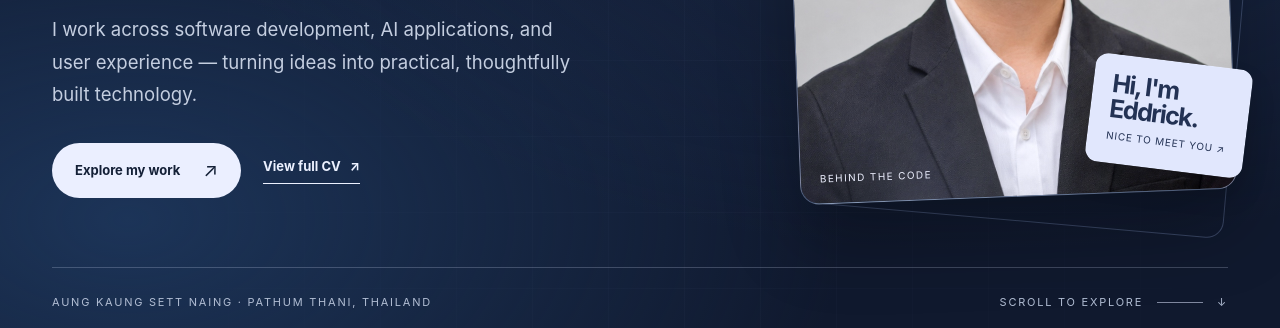
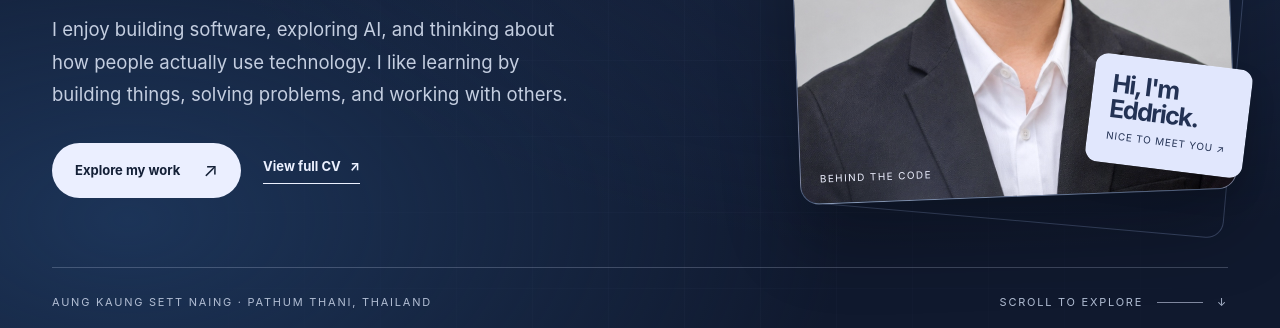
Before and after one commit to Iluvabees/Portfolio, a plain HTML site: page index.html in a window 1280 px wide. Shown: the part 472-800 px from the top of the page. Drawn offline with Linux system fonts and the light colour scheme.

Commit message:
Add files via upload

```diff
--- a/index.html
+++ b/index.html
@@ -6,7 +6,7 @@
   <meta name="theme-color" content="#10182c">
   <meta name="description" content="Explore the projects, experience, and ideas of Eddrick — ICT student, developer, and creative problem solver.">
   <meta name="color-scheme" content="light">
-  <title>Eddrick — Developer & Creative Technologist</title>
+  <title>Eddrick's Portfolio</title>
   <link rel="icon" href="assets/favicon.svg" type="image/svg+xml">
   <link rel="stylesheet" href="css/styles.css">
   <script src="js/site-data.js" defer></script>
--- a/js/site-data.js
+++ b/js/site-data.js
@@ -35,7 +35,7 @@ window.PORTFOLIO_DATA = {
     portraitAlt: 'Portrait of Eddrick',
     headlineParts: ['I build', 'digital', 'things that', 'make sense.'], // Four independently styled phrases for the homepage
     tagline: 'ICT student · Developer · Curious problem solver',
-    introduction: 'I work across software development, AI applications, and user experience — turning ideas into practical, thoughtfully built technology.',
+    introduction: 'I enjoy building software, exploring AI, and thinking about how people actually use technology. I like learning by building things, solving problems, and working with others.',
     about: [
       "Hi, I’m Eddrick. A student at Rangsit University in Bangkok, studying Information and Communication Technology.",
       "I enjoy exploring the overlap between software engineering, artificial intelligence, and human-centered design. My projects have involved web development, database systems, usability evaluation, and collaborative product building.",
--- a/js/site.js
+++ b/js/site.js
@@ -170,7 +170,7 @@
   }
 
   function renderHome() {
-    document.title = `${data.personal.displayName} — Developer & Creative Technologist`;
+    document.title = `${data.personal.displayName}'s Portfolio`;
     return [
       sectionOn('hero') ? hero() : '<div id="top"></div>',
       sectionOn('work') ? work() : '',
```
Also changed, not shown: README.txt (added).
